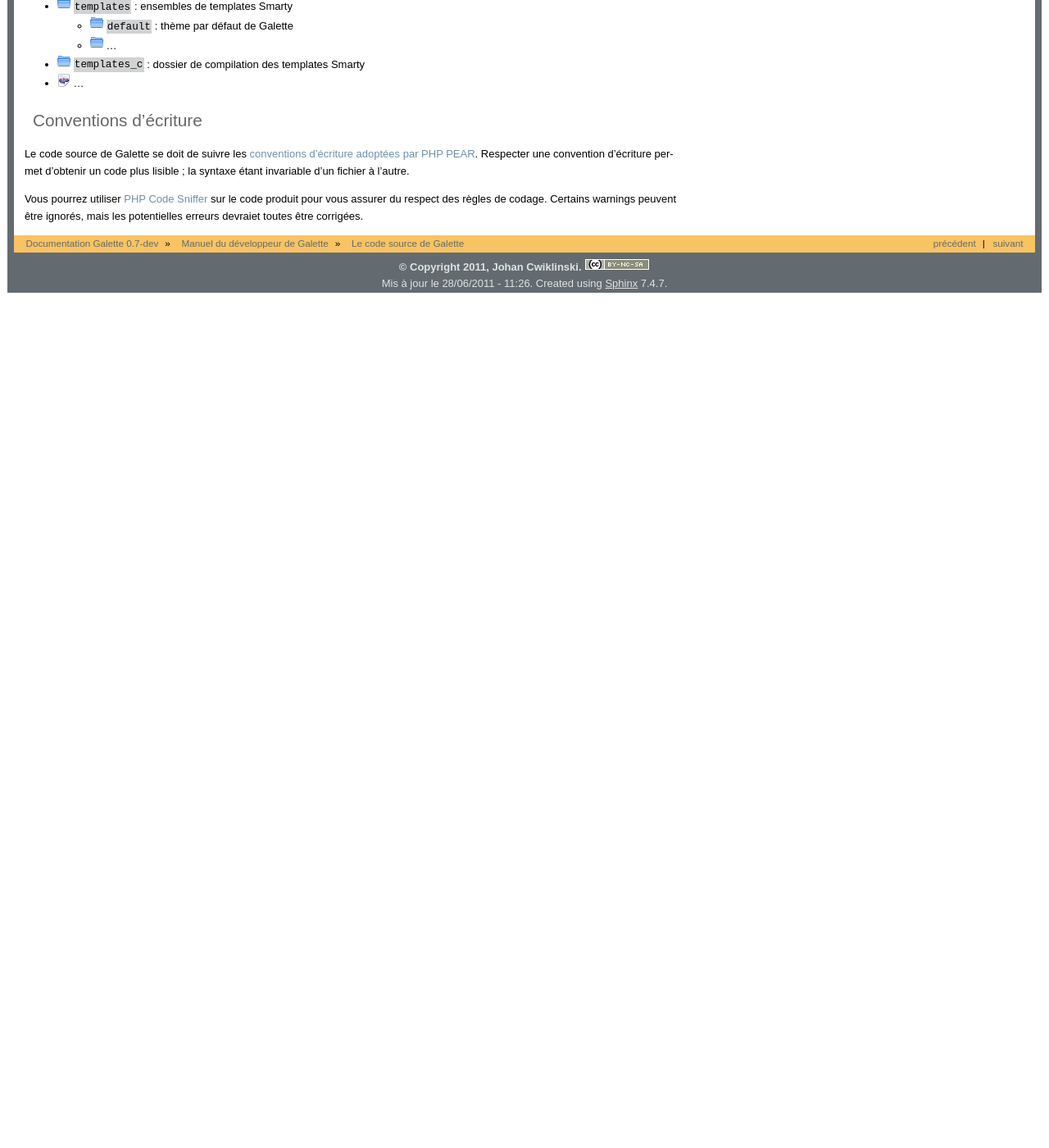
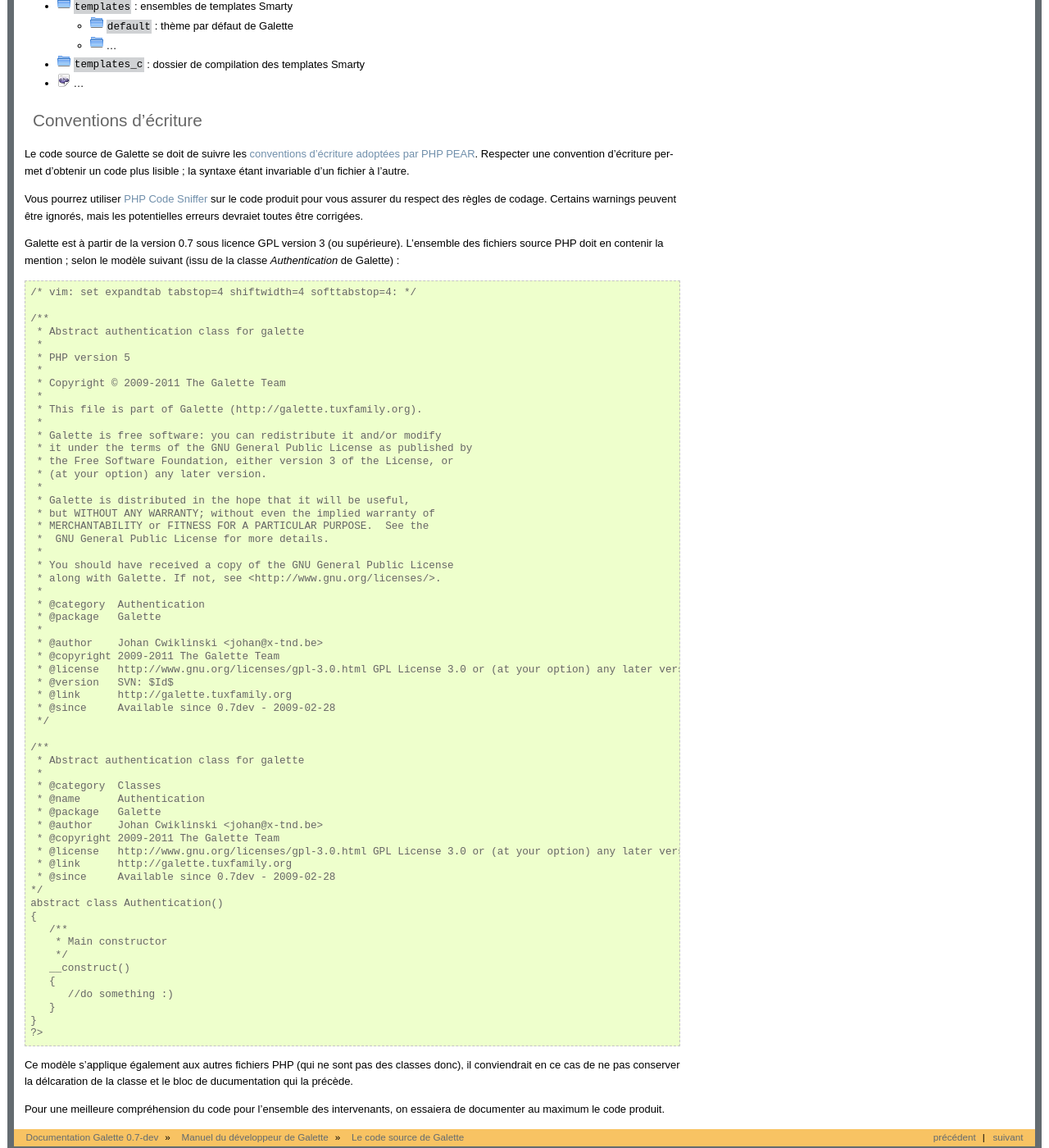
Before and after one commit to galette/galettedoc, a Sphinx documentation site: the page built from source/development/codage.rst, in a window 1280 px wide and 1400 px high, scrolled down 1147 px. Shown: the whole window at 82% size. Built offline with Sphinx 7.4.7, drawn with Linux system fonts in a browser that asks for light colours; before the commit the page ends 1513 px from its top, so only the background shows below that; some of the changed text lies outside the part shown.

Commit message:
Informations de licence

```diff
--- a/source/development/codage.rst
+++ b/source/development/codage.rst
@@ -6,7 +6,7 @@ Le code source de Galette
 
 .. warning::
 
-   La migration du code source de Galette en PHP objet, et le remplacement de AdoDB par MDB2 pour la gestion de la base de données sont encor een cours dans la version de développement. La présente page reflète ce que *devrait être* le code source, et non la réalité des choses :-)
+   La migration du code source de Galette en PHP objet, et le remplacement de AdoDB par MDB2 pour la gestion de la base de données sont encore en cours dans la version de développement. La présente page reflète ce que *devrait être* le code source, et non la réalité des choses ;-)
 
 Galette est un logiciel libre sous licence GPL version 3, écrit en PHP. À compter de la version 0.7, Galette utilise certaines fonctions qui sont apparues dans PHP 5.3 (sorti le 30 juin 2009), et n'est donc plus compatible avec les versions de PHP plus anciennes.
 
@@ -63,3 +63,70 @@ Conventions d'écriture
 Le code source de Galette se doit de suivre les `conventions d'écriture adoptées par PHP PEAR <http://pear.php.net/manual/en/standards.php>`_. Respecter une convention d'écriture permet d'obtenir un code plus lisible ; la syntaxe étant invariable d'un fichier à l'autre.
 
 Vous pourrez utiliser `PHP Code Sniffer <http://pear.php.net/package/PHP_CodeSniffer>`_ sur le code produit pour vous assurer du respect des règles de codage. Certains warnings peuvent être ignorés, mais les potentielles erreurs devraiet toutes être corrigées.
+
+Galette est à partir de la version 0.7 sous licence GPL version 3 (ou supérieure). L'ensemble des fichiers source PHP doit en contenir la mention ; selon le modèle suivant (issu de la classe `Authentication` de Galette) :
+
+.. code-block:: php
+
+   /* vim: set expandtab tabstop=4 shiftwidth=4 softtabstop=4: */
+
+   /**
+    * Abstract authentication class for galette
+    *
+    * PHP version 5
+    *
+    * Copyright © 2009-2011 The Galette Team
+    *
+    * This file is part of Galette (http://galette.tuxfamily.org).
+    *
+    * Galette is free software: you can redistribute it and/or modify
+    * it under the terms of the GNU General Public License as published by
+    * the Free Software Foundation, either version 3 of the License, or
+    * (at your option) any later version.
+    *
+    * Galette is distributed in the hope that it will be useful,
+    * but WITHOUT ANY WARRANTY; without even the implied warranty of
+    * MERCHANTABILITY or FITNESS FOR A PARTICULAR PURPOSE.  See the
+    *  GNU General Public License for more details.
+    *
+    * You should have received a copy of the GNU General Public License
+    * along with Galette. If not, see <http://www.gnu.org/licenses/>.
+    *
+    * @category  Authentication
+    * @package   Galette
+    *
+    * @author    Johan Cwiklinski <johan@x-tnd.be>
+    * @copyright 2009-2011 The Galette Team
+    * @license   http://www.gnu.org/licenses/gpl-3.0.html GPL License 3.0 or (at your option) any later version
+    * @version   SVN: $Id$
+    * @link      http://galette.tuxfamily.org
+    * @since     Available since 0.7dev - 2009-02-28
+    */
+
+   /**
+    * Abstract authentication class for galette
+    *
+    * @category  Classes
+    * @name      Authentication
+    * @package   Galette
+    * @author    Johan Cwiklinski <johan@x-tnd.be>
+    * @copyright 2009-2011 The Galette Team
+    * @license   http://www.gnu.org/licenses/gpl-3.0.html GPL License 3.0 or (at your option) any later version
+    * @link      http://galette.tuxfamily.org
+    * @since     Available since 0.7dev - 2009-02-28
+   */
+   abstract class Authentication()
+   {
+      /**
+       * Main constructor
+       */
+      __construct()
+      {
+         //do something :)
+      }
+   }
+   ?>
+
+Ce modèle s'applique également aux autres fichiers PHP (qui ne sont pas des classes donc), il conviendrait en ce cas de ne pas conserver la délcaration de la classe et le bloc de ducumentation qui la précède.
+
+Pour une meilleure compréhension du code pour l'ensemble des intervenants, on essaiera de documenter au maximum le code produit.
```
